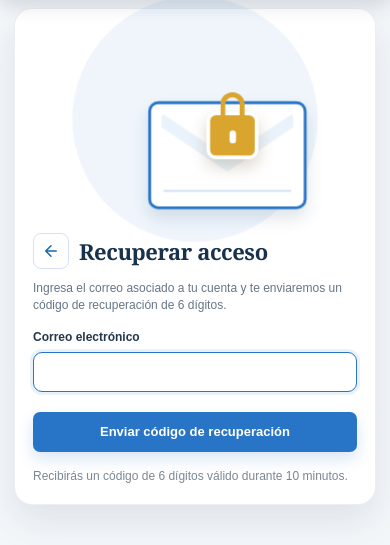
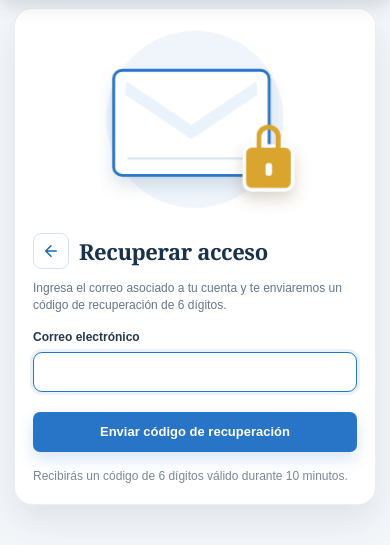
Before and after one commit to Taliana123/Eduturnos, a Flask app: page /auth/recuperar in a window 390 px wide. Shown: the part 58-603 px from the top of the page. Run offline with Flask 3, Linux system fonts and the light colour scheme.

Commit message:
Match recovery drawing to earlier mobile appearance
Scale the original envelope, lock and glow together while preserving the float animation.\n\nCo-authored-by: Copilot <223556219+Copilot@users.noreply.github.com>

```diff
--- a/templates/auth/recuperar.html
+++ b/templates/auth/recuperar.html
@@ -597,10 +597,18 @@ body:has(.eduturnos-recuperar-final-page) main.contenedor {
         height: 180px;
     }
 
+    .eduturnos-recovery-art::before {
+        width: 166px;
+        height: 166px;
+    }
+
     .eduturnos-recovery-art-content {
         position: absolute;
-        inset: 0;
-        transform: scale(.72);
+        width: 300px;
+        height: 270px;
+        left: 50%;
+        top: 50%;
+        transform: translate(-50%, -50%) scale(.72);
     }
 
     .eduturnos-recuperar-final-content {
```
Also changed, not shown: tests/test_requested_fixes.py (+5 -1 lines).
